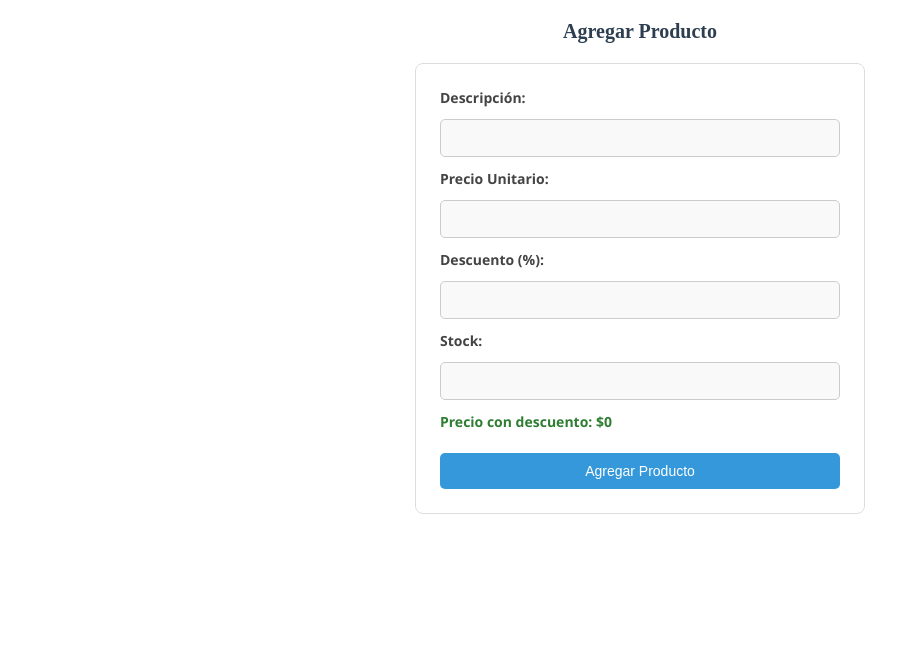
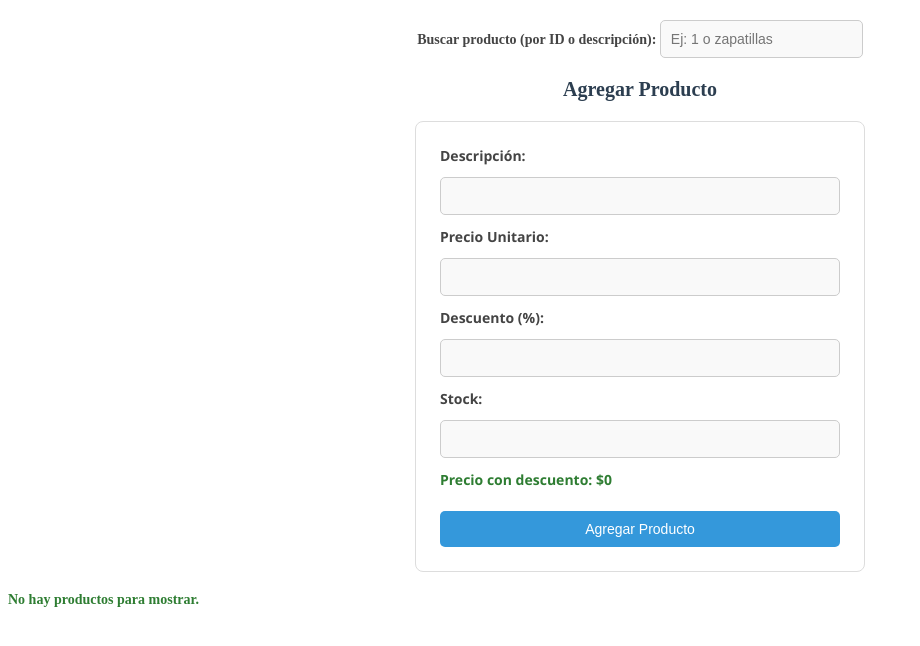
Before and after one commit to Alexander-Ajalla/PV-TP4-G09, a React (Vite) app: page / in a window 1280 px wide. Shown: the top 646 px of the page, without its empty margins (0-920 px from the left). Built offline with nearby package versions, Linux system fonts and the light colour scheme.

Commit message:
feat(SearchBar): Se añadio la logica e integracion de los componentes para el correcto funcionamiento de la aplicacion [Barrientos Lautaro]

```diff
--- a/src/App.jsx
+++ b/src/App.jsx
@@ -1,13 +1,62 @@
 import ProductForm from "./components/ProductForm";
 import SearchBar from "./components/SearchBar";
+import ProductList from "./components/ProductList";
+import { useEffect, useState } from "react";
 
 function App() {
+  const [productos, setProductos] = useState([]);
+  const [productoEditado, setProductoEditado] = useState(null);
+  const [productosFiltrados, setProductosFiltrados] = useState([]);
+  const [nextId, setNextId] = useState(1);
+
+  //mostrar en consola los cambios en el array de productos
+  useEffect(() => {
+    console.log("Productos actualizados:", productos);
+    setProductosFiltrados(productos);
+  }, [productos]);
+
+  const handleFiltrar = (productosFiltrados) => {
+    setProductosFiltrados(productosFiltrados);
+  };
+
+  const handleAddOrUpdate = (producto) => {
+    if (productoEditado) {
+      const actualizados = productos.map((p) =>
+        p.id === producto.id ? producto : p
+      );
+      setProductos(actualizados);
+      setProductoEditado(null);
+    } else {
+      const nuevoProducto = { ...producto, id: nextId };
+      setProductos([...productos, nuevoProducto]);
+      setNextId(nextId + 1);
+      setProductoEditado(null);
+    }
+  };
+
+  const handleDelete = (id) => {
+    const actualizados = productos.filter((p) => p.id !== id);
+    setProductos(actualizados);
+  };
+
+  const handleEdit = (producto) => {
+    setProductoEditado(producto);
+  };
+
   return (
-    <>
-      <div>
-        <ProductForm />
-      </div>
-    </>
+    <div>
+      <SearchBar productos={productos} onFiltrar={handleFiltrar} />
+      <ProductForm
+        productoEditado={productoEditado}
+        setProductoEditado={setProductoEditado}
+        onSubmit={handleAddOrUpdate}
+      />
+      <ProductList
+        productos={productosFiltrados}
+        onDelete={handleDelete}
+        onEdit={handleEdit}
+      />
+    </div>
   );
 }
 
```
